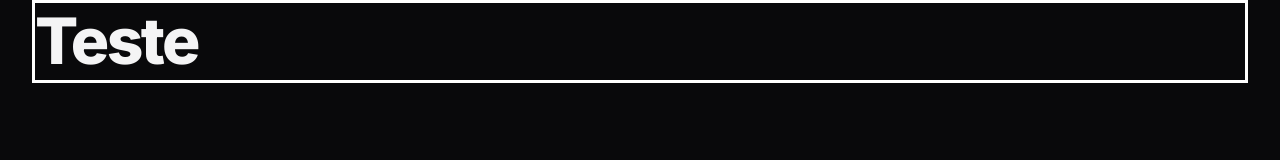
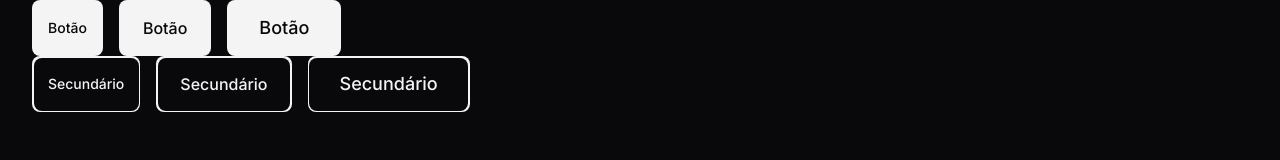
Before and after one commit to saramargarido/zingen, a plain HTML site: page index.html in a window 1280 px wide. Drawn offline with Linux system fonts and the light colour scheme.

Commit message:
buttons style

```diff
--- a/index.html
+++ b/index.html
@@ -18,8 +18,15 @@
 <body>
 
   <head>
-    <div class="container">
-      <h1>Teste</h1>
+    <div class="container flex gap-1">
+      <button class="btn btn-sm">Botão</button>
+      <button class="btn btn-md">Botão</button>
+      <button class="btn btn-lg">Botão</button>
+    </div>
+    <div class="container flex gap-1">
+      <button class="btn btn-sm" aria-label="Secundário"></button>
+      <button class="btn btn-md" aria-label="Secundário"></button>
+      <button class="btn btn-lg" aria-label="Secundário"></button>
     </div>
   </head>
 </body>
--- /dev/null
+++ b/styles/buttons.css
@@ -0,0 +1,62 @@
+.btn {
+  --btn-bg-color: var(--text-color-primary);
+  --btn-color: var(--bg-color);
+
+  border: 0;
+  display: flex;
+  align-items: center;
+  justify-content: center;
+  width: fit-content;
+  border-radius: .5rem;
+  font: var(--fw-md) var(--fs-base)/1.5rem var(--ff-sans);
+
+  cursor: pointer;
+
+  background: var(--btn-bg-color);
+  color: var(--btn-color);
+}
+
+.btn-sm {
+  padding: 0.5rem 1rem;
+  font-size: var(--fs-sm);
+}
+
+.btn-md {
+  padding: 0.75rem 1.5rem;
+  font-size: var(--fs-base);
+}
+
+.btn-lg {
+  padding: 1rem 2rem;
+  font-size: 1.125rem;
+}
+
+.btn:hover {
+  --btn-bg-color: linear-gradient(
+    90deg,
+    var(--brand-color-secondary) 0%,
+    var(--brand-color-primary) 100%
+  );
+  --btn-color: var(--surface-color);
+}
+
+.btn[aria-label] {
+  position: relative;
+  &::before {
+    content: '';
+    position: absolute;
+    border-radius: inherit;
+    inset: 1.5px;
+    background: var(--bg-color);
+  }
+
+  &::after {
+    content: attr(aria-label);
+    background: var(--btn-bg-color);
+    -webkit-background-clip: text;
+    background-clip: text;
+    color: transparent;
+    position: relative;
+    z-index: 1;
+  }
+}
--- a/styles/index.css
+++ b/styles/index.css
@@ -1,2 +1,3 @@
 @import url(global.css);
 @import url(utility.css);
+@import url(buttons.css);
--- a/styles/utility.css
+++ b/styles/utility.css
@@ -16,7 +16,6 @@
   --max-width: 375px;
   width: min(var(--max-width), 100% - var(--px-lg) * 2);
   margin-inline: auto;
-  border: solid white;
 }
 
 .desktop-only {
@@ -26,6 +25,18 @@
 .even-columns {
   display: grid;
   gap: 1rem;
+}
+
+.flex {
+  display: flex;
+}
+
+.gap-1 {
+  gap: 1rem;
+}
+
+.grid {
+  display: grid;
 }
 
 @media (width >= 80em) {
```
